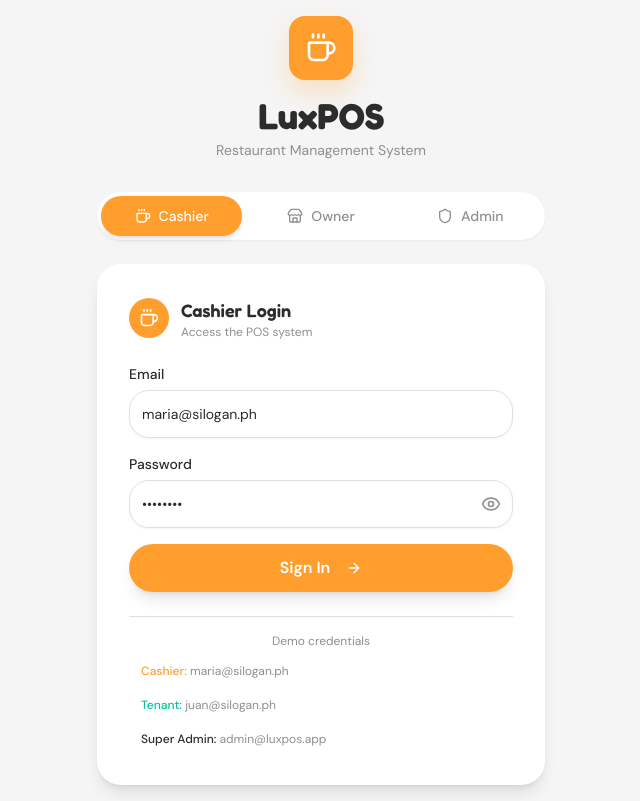
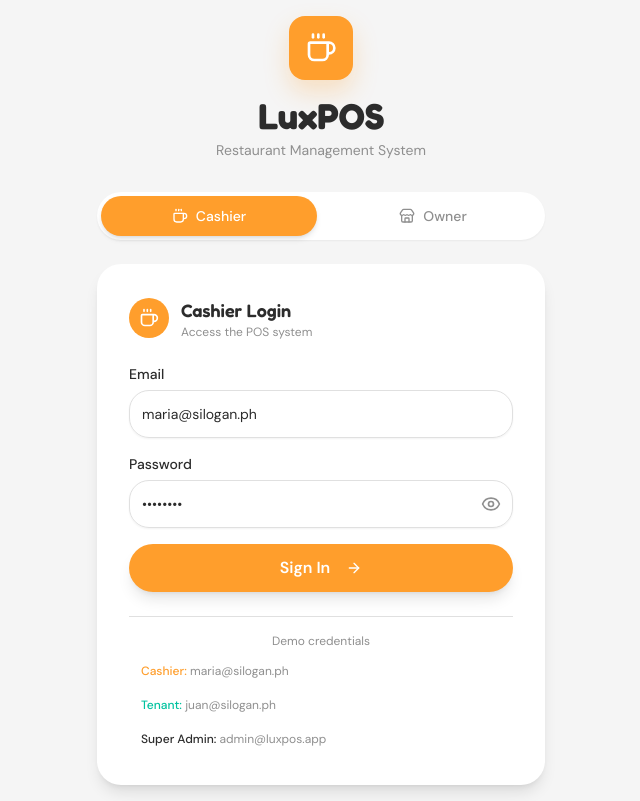
Before and after one commit to CharlesManalo/LuxPOSv1, a React (Vite) app in the folder app/: page /login in a window 1280 px wide. Shown: the whole page, without its empty margins (319-959 px from the left). Built offline with nearby package versions, Linux system fonts and the light colour scheme.

Commit message:
Remove admin from login page - only accessible via top left button

```diff
--- a/app/src/App.tsx
+++ b/app/src/App.tsx
@@ -131,7 +131,6 @@ function ProtectedRoute({
 function getRedirectPath(role?: string): string {
   switch (role) {
     case "admin":
-      return "/admin";
     case "owner":
       return "/dashboard";
     case "cashier":
--- a/app/src/pages/LoginPage.tsx
+++ b/app/src/pages/LoginPage.tsx
@@ -17,22 +17,18 @@ export function LoginPage() {
 
   const [email, setEmail] = useState(() => {
     if (roleParam === "owner") return "juan@silogan.ph";
-    if (roleParam === "admin") return "admin@luxpos.app";
     return "maria@silogan.ph";
   });
   const [password, setPassword] = useState("password");
   const [showPassword, setShowPassword] = useState(false);
   const [activeRole, setActiveRole] = useState<UserRole>(() => {
     if (roleParam === "owner") return "owner";
-    if (roleParam === "admin") return "admin";
     return "cashier";
   });
 
   const handleRoleChange = (role: UserRole) => {
     setActiveRole(role);
-    if (role === "admin" || role === "super_admin")
-      setEmail("admin@luxpos.app");
-    else if (role === "owner" || role === "tenant") setEmail("juan@silogan.ph");
+    if (role === "owner" || role === "tenant") setEmail("juan@silogan.ph");
     else setEmail("maria@silogan.ph");
   };
 
@@ -44,9 +40,7 @@ export function LoginPage() {
       const stored = localStorage.getItem("luxpos_user");
       if (stored) {
         const user = JSON.parse(stored);
-        if (user.role === "admin") {
-          navigate("/admin");
-        } else if (user.role === "owner") {
+        if (user.role === "owner" || user.role === "admin") {
           const tenant = await getTenant(user.tenant_id);
           if (tenant) setCurrentTenant(tenant);
           navigate("/dashboard");
@@ -118,7 +112,7 @@ export function LoginPage() {
 
         {/* Role Selector */}
         <div className="flex gap-2 mb-6 p-1 bg-white rounded-full shadow-sm">
-          {(["cashier", "owner", "admin"] as const).map((role) => {
+          {(["cashier", "owner"] as const).map((role) => {
             const RoleIcon = roleConfig[role].icon;
             return (
               <button
```
